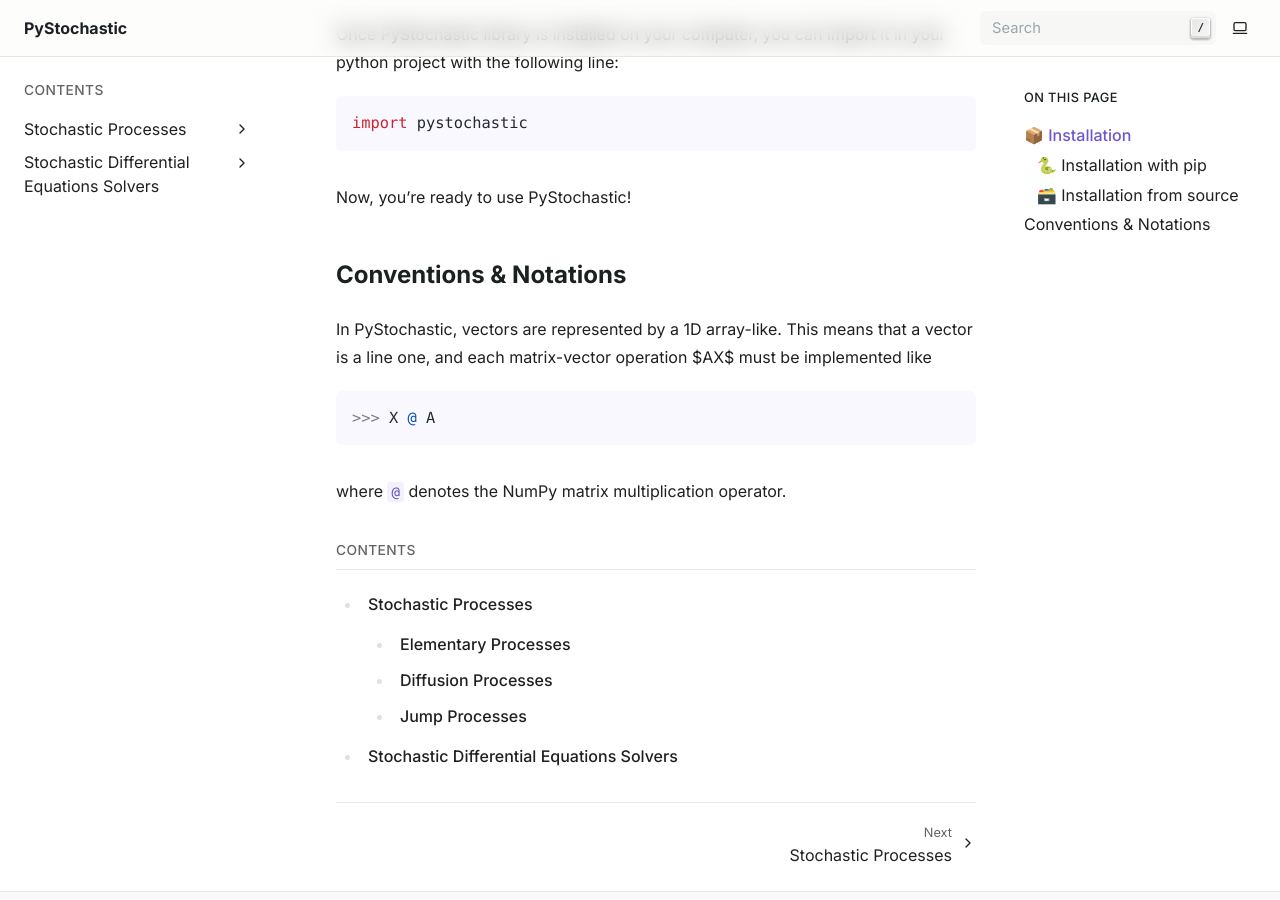
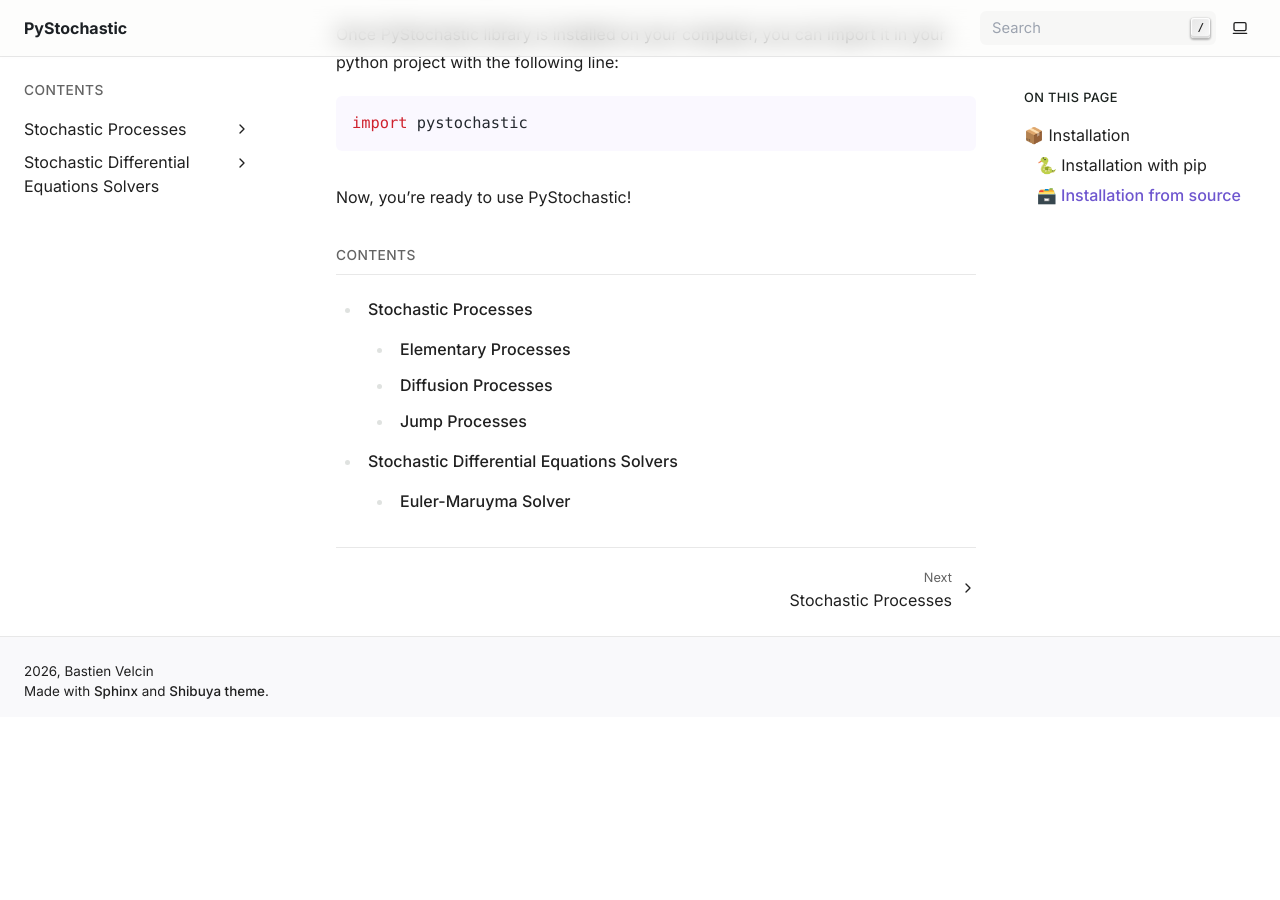
Before and after one commit to BastienVelcin/PyStochastic, a Sphinx documentation site: the page built from docs/source/index.md, in a window 1280 px wide and 900 px high, scrolled down 1031 px. Built offline with Sphinx 7.4.7, drawn with Linux system fonts in a browser that asks for light colours; pages that are not in the unit, such as notebooks, are missing from menus; after the commit the page ends 1748 px from its top, so only the background shows below that.

Commit message:
- Updated doc

````diff
--- a/docs/source/index.md
+++ b/docs/source/index.md
@@ -40,16 +40,6 @@
 
 Now, you're ready to use PyStochastic!
 
-## Conventions & Notations
-
-In PyStochastic, vectors are represented by a 1D array-like. This means that a vector is a line one, and each matrix-vector operation $AX$ must be implemented
-like
-
-```python
->>> X @ A
-```
-where `@` denotes the NumPy matrix multiplication operator.
-
 ```{toctree}
 :maxdepth: 2
 :caption: Contents
````
Also changed, not shown: docs/source/solvers/euler_maruyama.md (+13 -11 lines), docs/source/solvers/index.md (+3 -3 lines).
